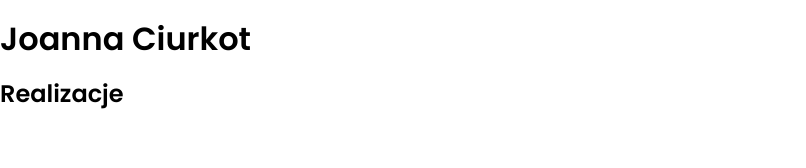
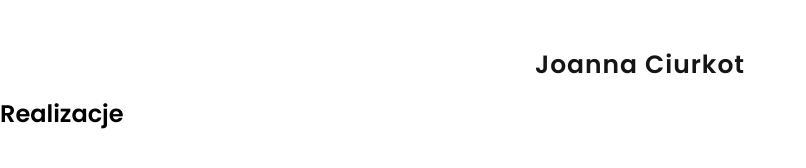
Before and after one commit to joannact/joannact.github.io, a plain HTML site: page index.html in a window 1280 px wide. Shown: the whole page, without its empty margins (0-806 px from the left). Drawn offline with nearby package versions, Linux system fonts and the light colour scheme.

Commit message:
Update style.css

```diff
--- a/style.css
+++ b/style.css
@@ -13,7 +13,7 @@ overflow-x: hidden;
 .home_container {
     min-height: 50vw;
 }
-.home-header {
+h1 {
     text-align: center;
     font-size: 25px;
     color: #151515;
```
